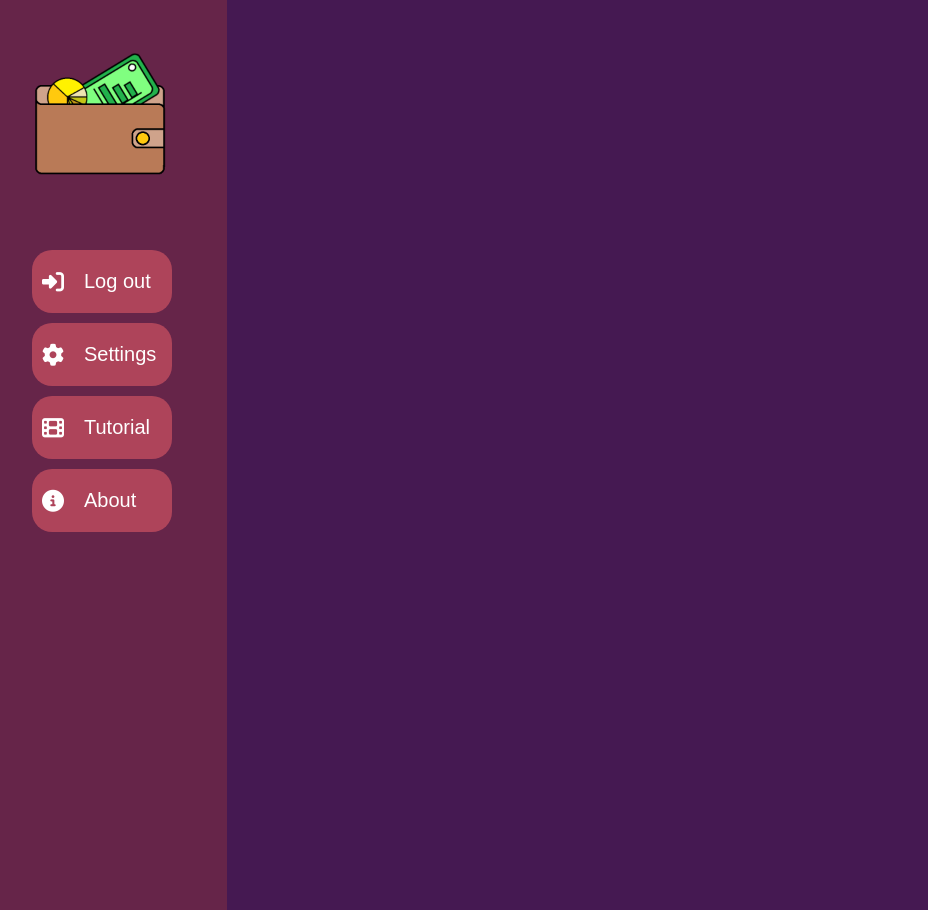
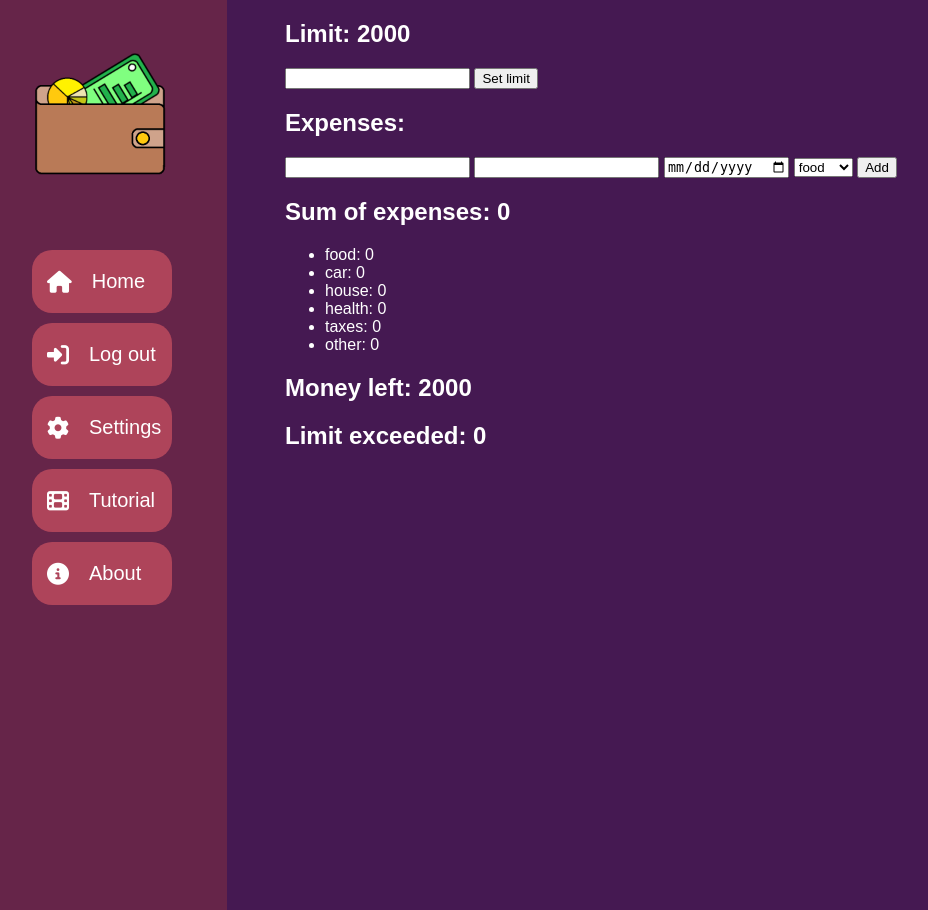
Before and after one commit to Arwers/finance-tracker, a Flask app: page / in a window 1280 px wide. Shown: the whole page, without its empty margins (23-951 px from the left). Run offline with Flask 3, Linux system fonts and the light colour scheme; parts of the project's set-up code (start-up, migrations or seed data) failed here and were passed over; some libraries are stand-ins or nearby versions.

Commit message:
feat: backup changes for rest of the features

```diff
--- a/flaskr/homepage/static/css/style.css
+++ b/flaskr/homepage/static/css/style.css
@@ -46,5 +46,9 @@ html {
 
 .nav-links i {
     font-size: 22px;
-    padding: 0 20px 0 10px;
+    padding: 0 20px 0 15px;
 }
+
+.main {
+    margin-left: 300px;
+}
--- a/flaskr/homepage/templates/index.html
+++ b/flaskr/homepage/templates/index.html
@@ -22,6 +22,12 @@
 
         <!-- Options -->
         <ul class="nav-links">
+          <li>
+            <a href="#">
+              <i class="fa-solid fa-house"></i>
+              <p>Home</p>
+            </a>
+          </li>
           <li>
             <a href="#">
               <i class="fa-solid fa-right-to-bracket"></i>
@@ -50,7 +56,46 @@
       </nav>
     </header>
 
-    <main id="main" role="main">
+    <main class="main">
+
+      <h2>Limit: {{limit}}</h2>
+      <form action="{{ url_for('homepage.add_limit') }}" method="post">
+        <input type="number" name="limit" />
+        <button type="submit">Set limit</button>
+      </form>
+
+        <h2>Expenses:</h2>
+      <ul>
+        {% for expense in expenses %}
+        <li>
+          name: {{ expense["name"] }} expense: {{ expense["cost"] }} date: {{
+          expense["date"] }} category: {{ expense["category"] }}
+          <a href="{{url_for('homepage.delete', id = expense['id'])}}">Delete</a>
+        </li>
+        {% endfor %}
+      </ul>
+
+      <form action="{{ url_for('homepage.add') }}" method="post">
+        <input type="text" name="name" />
+        <input type="number" name="cost" />
+        <input type="date" name="date" />
+        <select name="category">
+          {% for category in categories %}
+          <option value="{{ category }}">{{ category }}</option>
+          {% endfor %}
+        </select>
+        <button type="submit">Add</button>
+      </form>
+
+      <h2>Sum of expenses: {{ all_costs["total"] }}</h2>
+      <ul>
+        {% for key in all_costs if not key == "total" %}
+        <li>{{ key }}: {{ all_costs[key] }}</li>
+        {% endfor %}
+      </ul>
+
+      <h2>Money left: {{ money_left(limit, all_costs["total"]) }}</h2>
+      <h2>Limit exceeded: {{ money_exceed(limit, all_costs["total"]) }}</h2>
     </main>
 
     <footer id="footer">
```
